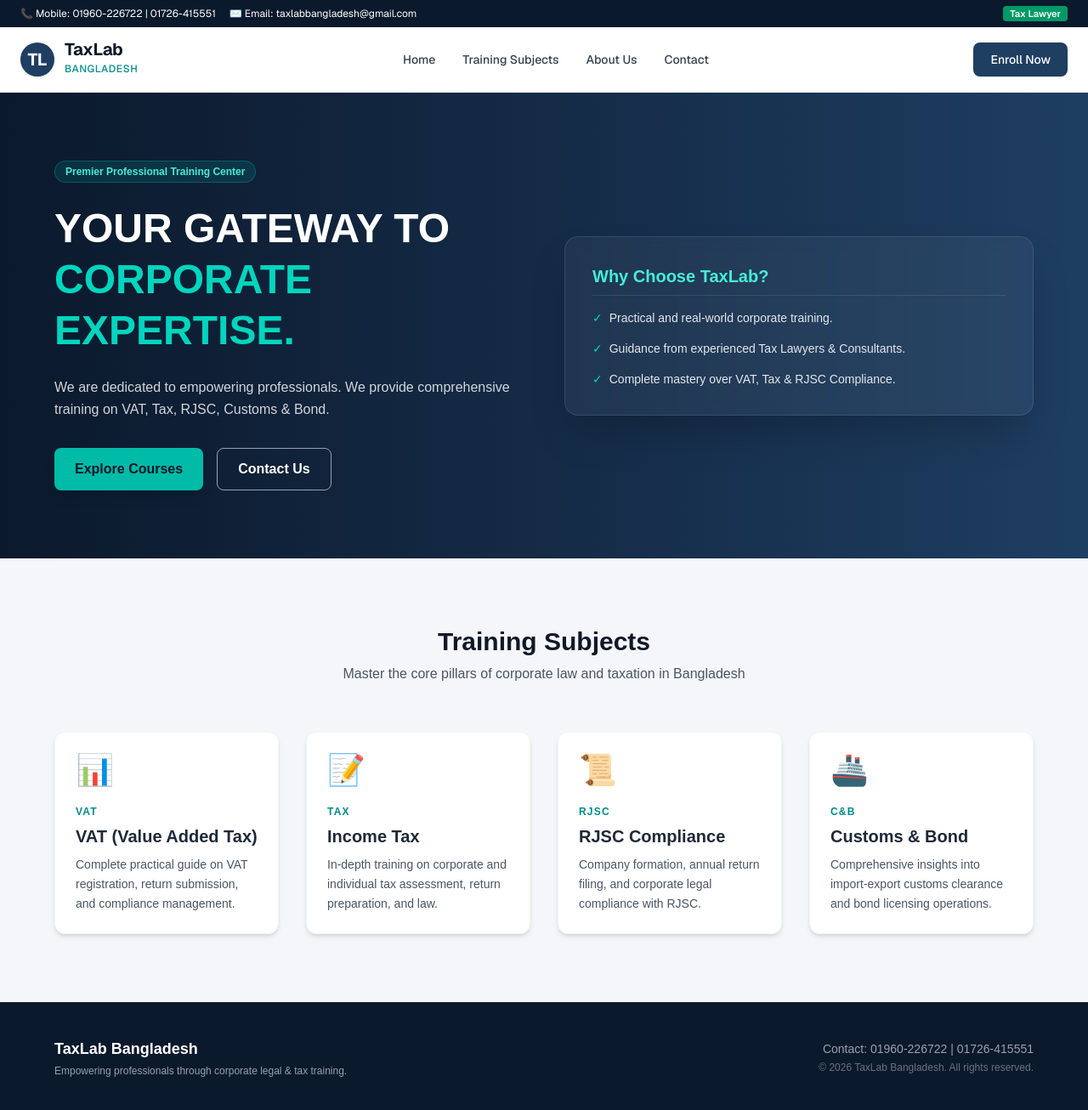
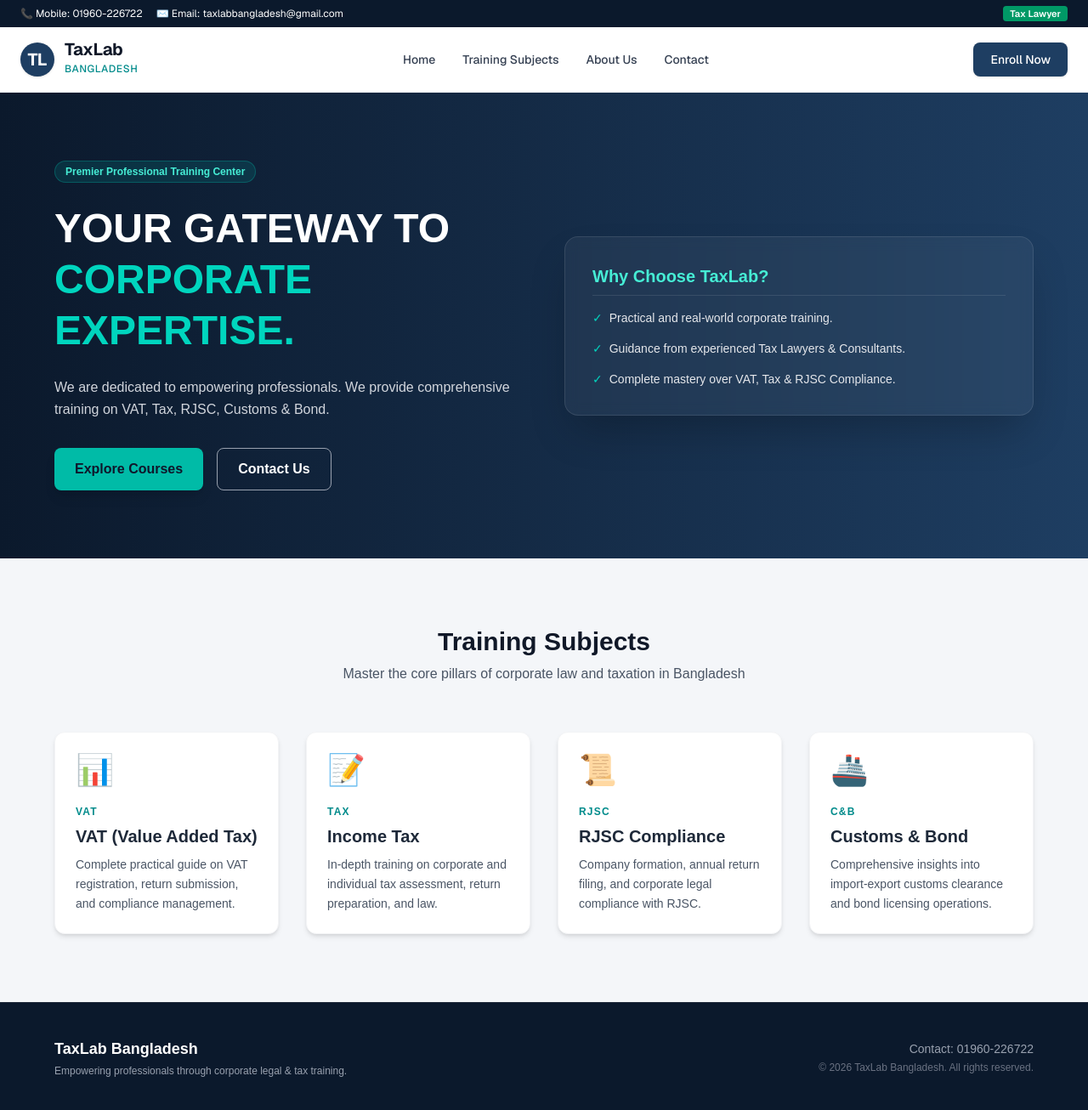
Before and after one commit to didarulislam01833/tax-lab-bangladesh, a Next.js app: page / in a window 1280 px wide. Shown: the whole page at 85% size. Built offline with nearby package versions, Linux system fonts and the light colour scheme.

Commit message:
domain live

```diff
--- a/components/Footer.jsx
+++ b/components/Footer.jsx
@@ -9,7 +9,7 @@ export default function Footer() {
                     <p className="text-xs mt-1">Empowering professionals through corporate legal & tax training.</p>
                 </div>
                 <div className="text-center md:text-right">
-                    <p>Contact: 01960-226722 | 01726-415551</p>
+                    <p>Contact: 01960-226722</p>
                     <p className="text-xs text-gray-500 mt-1">© {new Date().getFullYear()} TaxLab Bangladesh. All rights reserved.</p>
                 </div>
             </div>
--- a/components/Header.jsx
+++ b/components/Header.jsx
@@ -5,7 +5,7 @@ export default function Header() {
         <header className="w-full font-sans shadow-sm">
             <div className="bg-[#0B192C] text-white text-xs py-2 px-6 flex flex-wrap justify-between items-center">
                 <div>
-                    <span>📞 Mobile: 01960-226722 | 01726-415551</span>
+                    <span>📞 Mobile: 01960-226722</span>
                     <span className="ml-4 hidden md:inline">✉️ Email: taxlabbangladesh@gmail.com</span>
                 </div>
                 <div>
```
